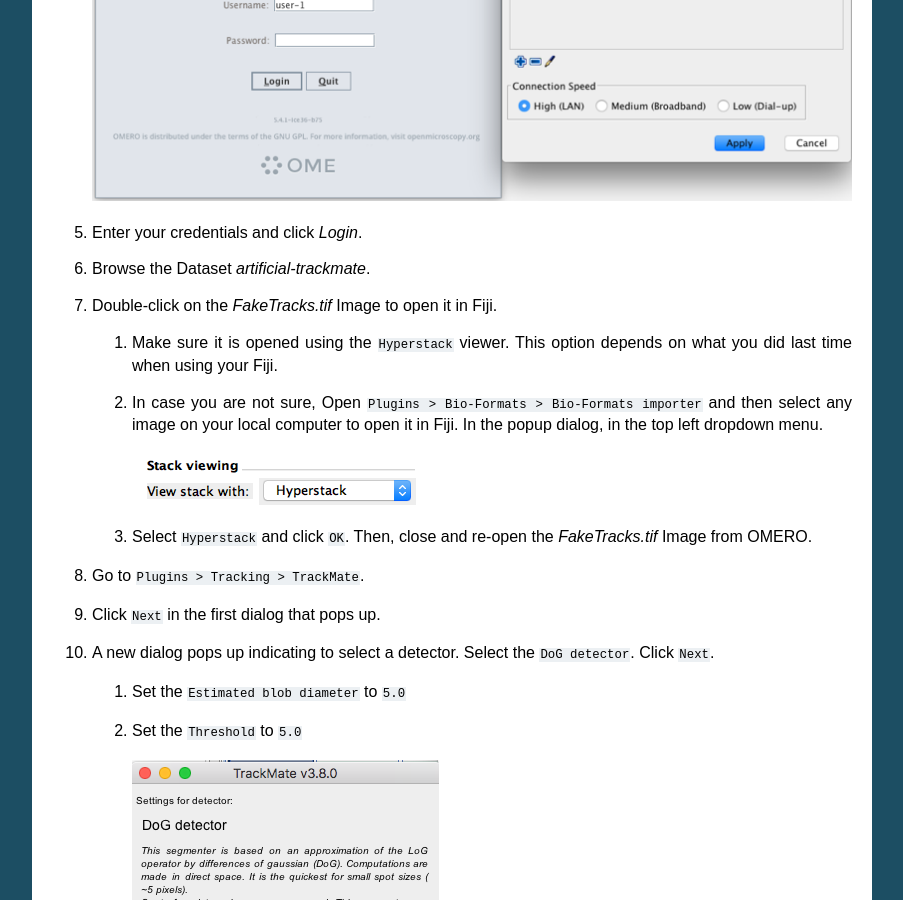
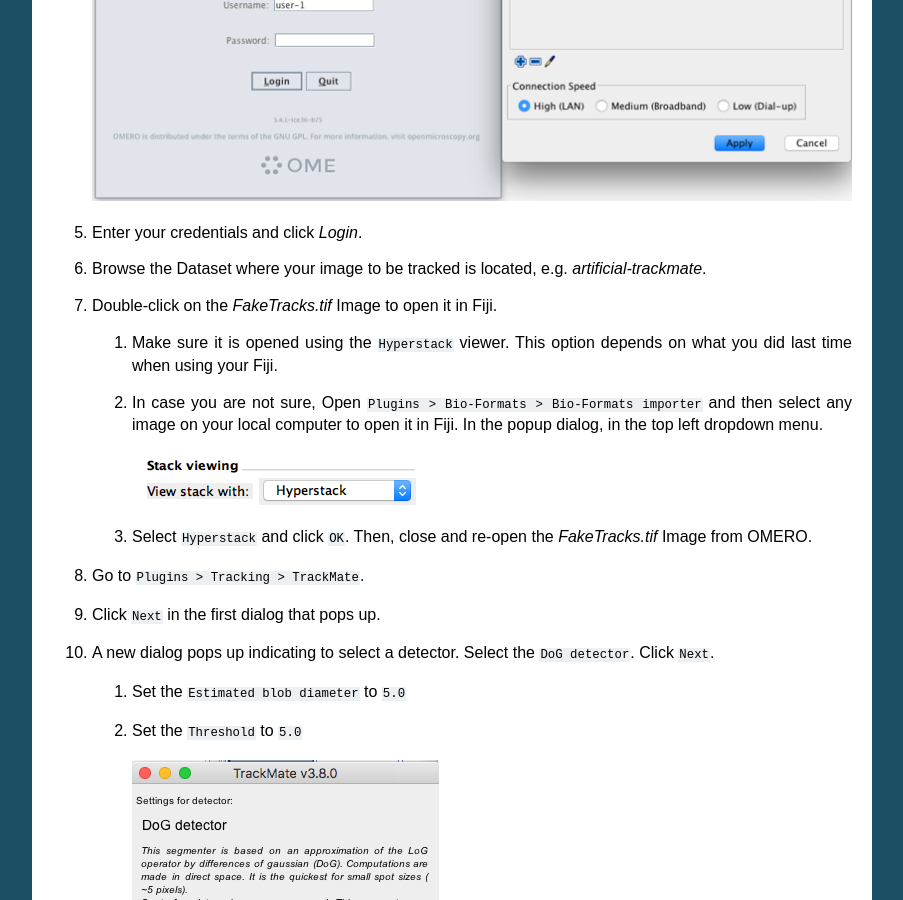
Before and after one commit to ome/omero-guide-trackmate, a Sphinx documentation site: the page built from docs/trackmate_ui.rst, in a window 1280 px wide and 900 px high, scrolled down 1022 px. Shown: the whole window, without its empty margins (198-1101 px from the left). Built offline with Sphinx 7.4.7, drawn with Linux system fonts in a browser that asks for light colours.

Commit message:
Update docs/trackmate_ui.rst

```diff
--- a/docs/trackmate_ui.rst
+++ b/docs/trackmate_ui.rst
@@ -43,7 +43,7 @@
 
 #.  Enter your credentials and click *Login*.
 
-#. Browse the Dataset `artificial-trackmate`.
+#. Browse the Dataset where your image to be tracked is located, e.g. `artificial-trackmate`.
 
 #. Double-click on the `FakeTracks.tif` Image to open it in Fiji.
 
```
